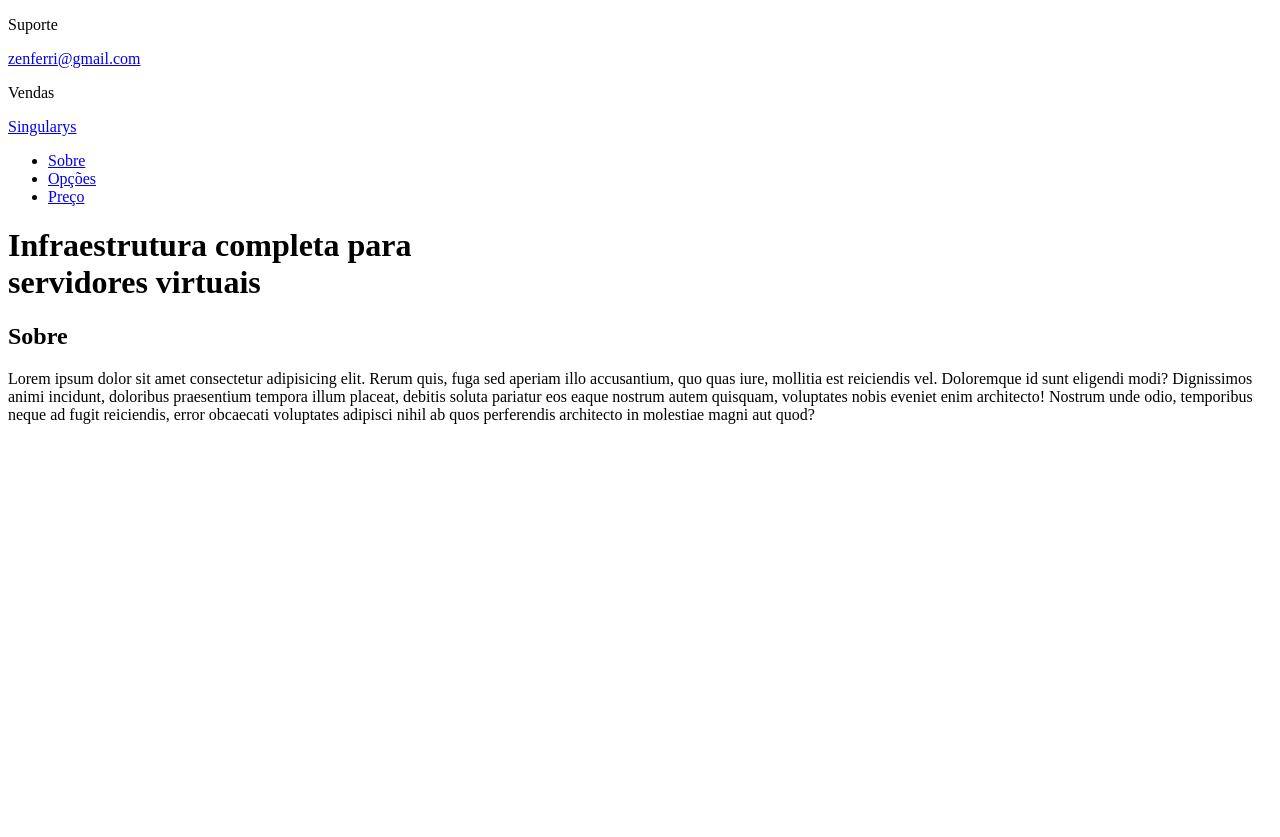
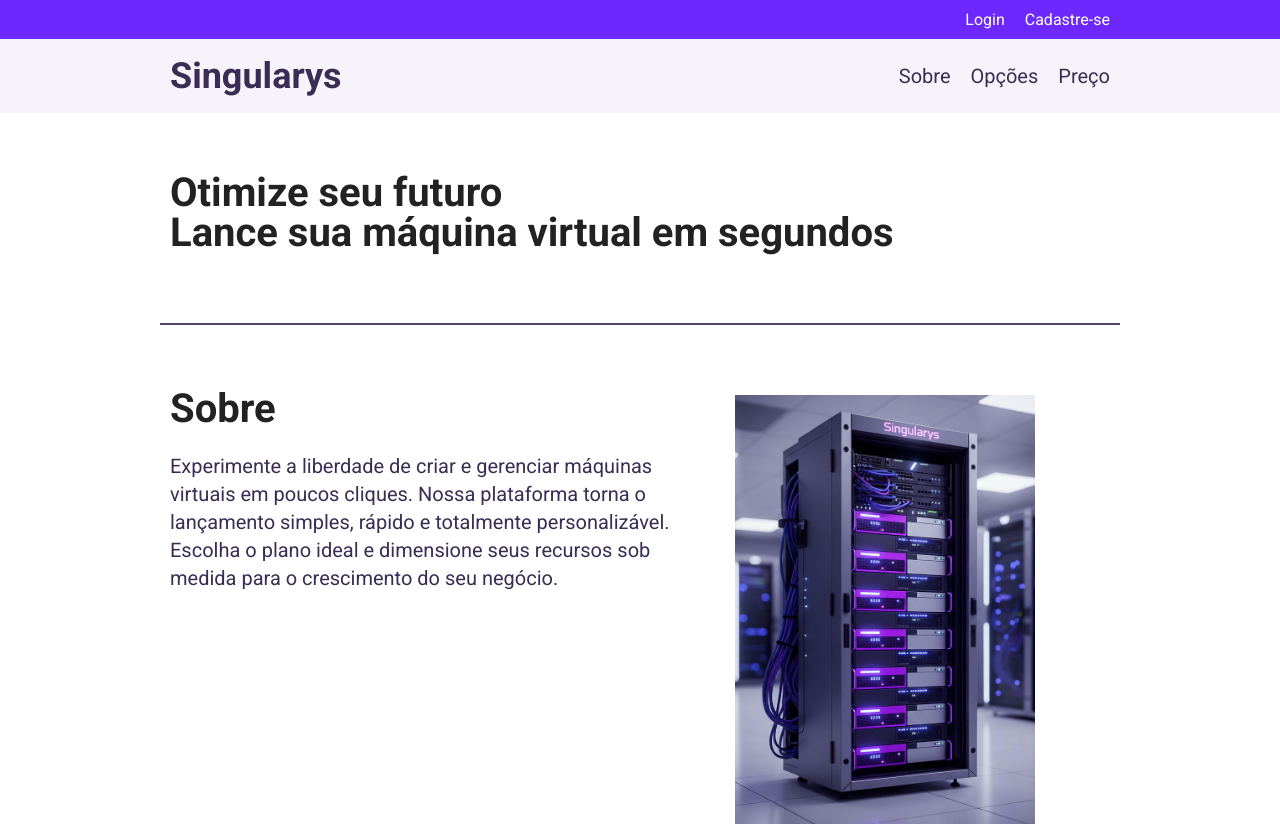
Before and after one commit to zenferri/fatec-2511-desenvolvimento-web-I, a plain HTML site: page Flex-box-project/index.html in a window 1280 px wide. Shown: the top 837 px of the page. Before the commit the page ends 800 px from the top, so only its background shows below. Drawn offline with Linux system fonts and the light colour scheme.

Commit message:
Apliquei CSS parcialmente

```diff
--- a/Flex-box-project/css/style.css
+++ b/Flex-box-project/css/style.css
@@ -0,0 +1,143 @@
+body,
+h1,
+h2,
+p,
+ul,
+li,
+a {
+    margin: 0px;
+    padding: 0px;
+}
+
+body {
+    font-family: "Roboto", sans-serif;
+    color: #222222
+}
+
+ul {
+    list-style: none;
+
+}
+
+a {
+    text-decoration: none;
+}
+
+img {
+    display: block;
+    max-width: 80%;
+}
+
+* {
+    box-sizing: border-box;
+}
+
+/*  Superinfo */
+
+.superinfo-bg {
+    background: #6D28FE;
+    color: #E3DEED;
+}
+
+.superinfo {
+    max-width: 960px;
+    margin: 0 auto;
+    display: flex;
+    justify-content: right;
+    flex-wrap: wrap;
+    padding-top: 10px;
+}
+
+.superinfo a {
+    margin: 0 10px 10px 10px;
+    color: #FFFFFF;
+}
+
+.superinfo a:hover {
+    color: #392D53
+}
+
+/* Menu */
+
+.menu-bg {
+    background: #F6F4FA;
+}
+
+.menu {
+    max-width: 960px;
+    margin: 0 auto;
+    padding: 15px 0;
+    display: flex;
+    flex-wrap: wrap;
+    justify-content: space-between;
+    align-items: center;
+}
+
+.menu a {
+    color: #392D53;
+}
+
+.menu-logo a {
+    font-size: 2.25em;
+    font-weight: bold;
+    margin: 0 10px;
+}
+
+.menu-nav ul {
+    display: flex;
+    flex-wrap: wrap;
+}
+
+.menu-nav a {
+    font-size: 1.25em;
+    display: block;
+    padding: 10px;
+}
+
+.menu-nav a:hover {
+    color: #6D28FE;
+}
+
+/* Introdução */
+
+.introducao {
+    font-size: 2.5em;
+    line-height: 1;
+    max-width: 960px;
+    margin: 0 auto;
+    padding: 60px 10px;
+}
+
+/* Sobre */
+
+.sobre {
+    border-top: 2px solid #53476B;
+    border-bottom: 2px solid #53476B;
+    max-width: 960px;
+    margin: 10px auto;
+    padding: 60px 0;
+    display: flex;
+    flex-wrap: wrap;
+}
+
+.sobre-info {
+    flex: 2 1 300px;
+    margin: 0 10px;
+}
+
+.sobre-info h1 {
+    font-size: 2.5em;
+    margin-bottom: 0.5em;
+}
+
+.sobre-info p {
+    font-size: 1.25em;
+    line-height: 1.4;
+    margin-bottom: 1em;
+    color: #392D53;
+}
+
+.sobre-img {
+    flex: 1.75 160px;
+    margin: 10px;
+}
--- a/Flex-box-project/index.html
+++ b/Flex-box-project/index.html
@@ -5,15 +5,16 @@
     <meta charset="UTF-8">
     <title>Singularys</title>
 
-    <!-- Meta TAG para o responsivo funcionar -->
-    <meta name="viewport" content="width=device-width, initial-scale=1, shrink-to-fit=no">
-
     <!-- Fonte que será utilizada no site. Ela vem antes do style.css -->
 
     <link rel="preconnect" href="https://fonts.googleapis.com">
+    <link rel="dns-prefetch" href="https://fonts.googleapis.com">
     <link rel="preconnect" href="https://fonts.gstatic.com" crossorigin>
     <link href="https://fonts.googleapis.com/css2?family=Roboto:ital,wght@0,100..900;1,100..900&display=swap"
         rel="stylesheet">
+
+    <!-- Meta TAG para o responsivo funcionar -->
+    <meta name="viewport" content="width=device-width, initial-scale=1, shrink-to-fit=no">
 
     <!-- CSS externo -->
     <link rel="stylesheet" type="text/css" href="css/style.css">
@@ -21,11 +22,11 @@
 </head>
 
 <body>
+
     <div class="superinfo-bg">
         <div class="superinfo">
-            <p>Suporte</p>
-            <a href="mailto:zenferri@gmail.com">zenferri@gmail.com</a>
-            <p>Vendas</p>
+            <a href="#login">Login</a>
+            <a href="#cadastrese">Cadastre-se</a>
         </div>
     </div>
 
@@ -34,7 +35,7 @@
             <div class="menu-logo">
                 <a href="#">Singularys</a>
             </div>
-            <nav>
+            <nav class="menu-nav">
                 <ul>
                     <li><a href="#sobre">Sobre</a></li>
                     <li><a href="#opcoes">Opções</a></li>
@@ -43,19 +44,114 @@
             </nav>
         </div>
     </header>
-    <h1 class="introducao">Infraestrutura completa para<br>servidores virtuais</h1>
+    <h1 class="introducao">Otimize seu futuro<br>Lance sua máquina virtual em segundos</h1>
 
     <section class="sobre id=#sobre">
         <div class="sobre-info">
-        <h1>Sobre</h1>
-        <p>Lorem ipsum dolor sit amet consectetur adipisicing elit. Rerum quis, fuga sed aperiam illo accusantium, quo quas iure, mollitia est reiciendis vel. Doloremque id sunt eligendi modi? Dignissimos animi incidunt, doloribus praesentium tempora illum placeat, debitis soluta pariatur eos eaque nostrum autem quisquam, voluptates nobis eveniet enim architecto! Nostrum unde odio, temporibus neque ad fugit reiciendis, error obcaecati voluptates adipisci nihil ab quos perferendis architecto in molestiae magni aut quod?</p>
+            <h1>Sobre</h1>
+            <p>Experimente a liberdade de criar e gerenciar máquinas virtuais em poucos cliques. Nossa plataforma torna
+                o lançamento simples, rápido e totalmente personalizável. Escolha o plano ideal e dimensione seus
+                recursos sob medida para o crescimento do seu negócio.</p>
         </div>
-        <div>
-
+        <div class="sobre-img">
+            <div>
+                <img src="imgs/Rack01.png" alt="Rack01">
+            </div>
+            <!-- <div>
+                <img src="imgs/Single_Woman_01.png" alt="Single_Woman_01">
+            </div> -->
         </div>
     </section>
 
+    <section class="produtos" id="produtos">
+        <h1>Escolha a solução que você precisa</h1>
+        <div class="produtos-container">
+            <div class="produtos-item purple">
+                <h2>VM Básica</h2>
+                <img src="imgs/VM_Basica.png" alt="VM Básica">
+            </div>
+            <div class="produtos-item pink">
+                <h2>VM Padrão</h2>
+                <img src="imgs/VM_Padrao.png" alt="VM Padrão">
+            </div>
+            <div class="produtos-item blue">
+                <h2>VM Avançada</h2>
+                <img src="imgs/VM_Avancada.png" alt="VM Avançada">
+            </div>
+        </div>
+    </section>
 
+    <section class="preco" id="preco">
+        <div class="preco-item">
+            <h2>VM Básica</h2>
+            <span><sup>R$</sup>29,90<sub>/mês</sub></span>
+            <ul>
+                <li>1 vCPU</li>
+                <li>2 GB RAM</li>
+                <li>20 GB SSD</li>
+                <li>Suporte 24h</li>
+            </ul>
+            <a href="#">Selecionar</a>
+
+        </div>
+
+        <div class="preco-item">
+            <h2>VM Padrão</h2>
+            <span><sup>R$</sup>39,90<sub>/mês</sub></span>
+            <ul>
+                <li>2 vCPU</li>
+                <li>4 GB RAM</li>
+                <li>40 GB SSD</li>
+                <li>Suporte 24h</li>
+            </ul>
+            <a href="#">Selecionar</a>
+
+        </div>
+        <div class="preco-item">
+            <h2>VM Avançada</h2>
+            <span><sup>R$</sup>69,90<sub>/mês</sub></span>
+            <ul>
+                <li>8 vCPU</li>
+                <li>16 GB RAM</li>
+                <li>10 GB SSD</li>
+                <li>1000 mbit exclusivo</li>
+                <li>Suporte 24h</li>
+
+            </ul>
+            <a href="#">Selecionar</a>
+        </div>
+    </section>
+
+    <section class="qualidade" id="qualidade">
+        <div class="qualidade-item">
+            <h2>Provisionamento rápido</h2>
+            <p>Máquinas virtuais ativas em poucos segundos</p>
+        </div>
+
+        <div class="qualidade-item">
+            <h2>Alta performance</h2>
+            <p>Infraestrutura de ponta pará qualquer carga de trabalho</p>
+        </div>
+
+        <div class="qualidade-item">
+            <h2>Escalabilidade</h2>
+            <p>Ajuste os recursos em tempo real, sob demanda</p>
+        </div>
+    </section>
+
+    <section class="newsletter">
+        <div class="newsletter-info">
+            <h1>Newsletter</h1>
+            <p>assine e fique por dentro das novidades</p>
+        </div>
+        <form class="newsletter-form">
+            <input type="text" placeholder="Seu e-mail">
+            <button type="submit">Assinar</button>
+        </form>
+    </section>
+    <footer class="footer">
+        <p>Singularys. Todos os direitos reservados</p>
+    </footer>
 </body>
 
 </html>
```
Also changed, not shown: Flex-box-project/imgs/Rack01.png (added), 3 other files.
